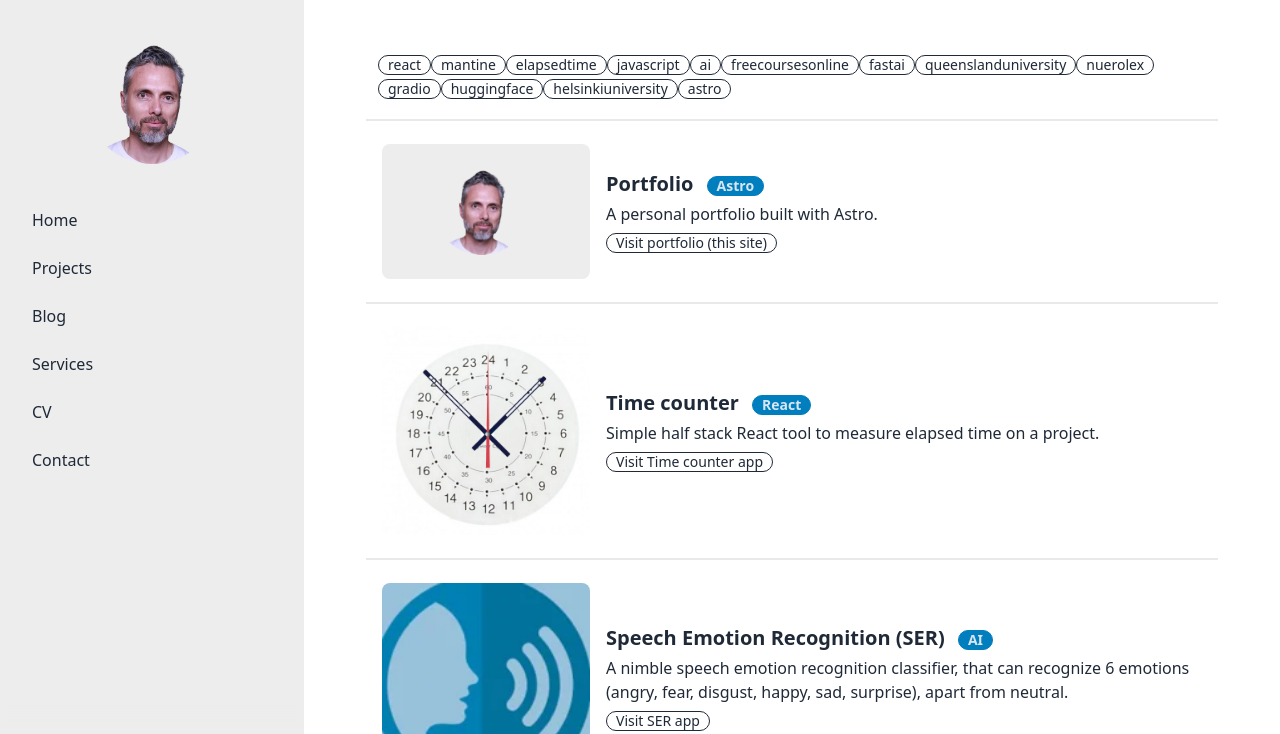
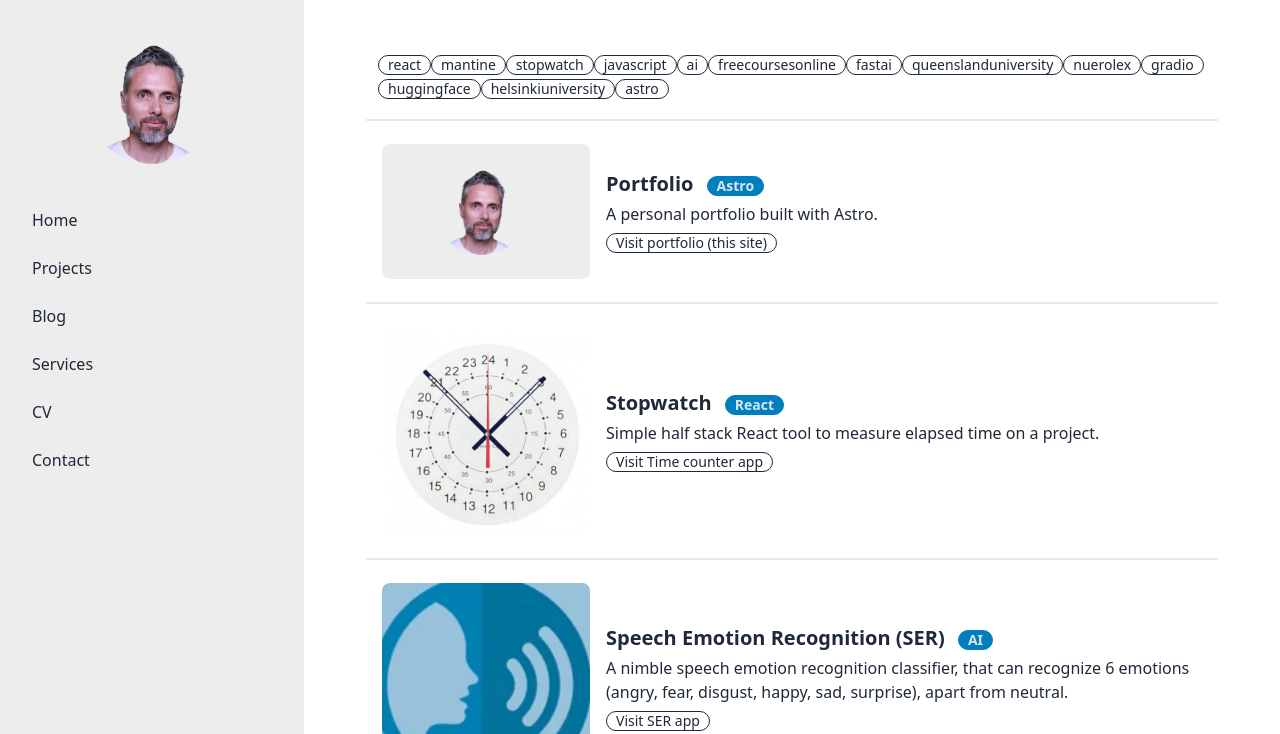
Before and after one commit to thesob/profile, an Astro site: page /project in a window 1280 px wide. Shown: the top 734 px of the page. Built offline with nearby package versions, Linux system fonts and the light colour scheme; Astro itself is replaced by a stand-in of ours; some packages are replaced by stand-ins of ours.

Commit message:
Updated blog

```diff
--- a/src/content/project/project-1.md
+++ b/src/content/project/project-1.md
@@ -1,15 +1,15 @@
 ---
-title: 'Time counter'
+title: 'Stopwatch'
 description: "Simple half stack React tool to measure elapsed time on a project."
 visit_link_label: "Visit Time counter app"
 visit_link: "https://timer-8lb.pages.dev/"
 updatedDate: "2023-03-21"
 badge: "React"
 heroImage: "/images/24_hour_clock.webp"
-tags: ['react', 'mantine', 'elapsedtime', 'javascript']
+tags: ['react', 'mantine', 'stopwatch', 'javascript']
 ---
 
-# Time counter
+# Stopwatch
 Simple tool to measure elapsed time on a project or task. It stores the elapased time in local sessionStorage, thus any refresh or browser restart will maintain elapsed time. You can change the project name of the project, and open a separate tab for each project you want to track. You can set the start time too, and  nearly no limitation on elapsed time. The counter is second based.
 
 # Why
```
